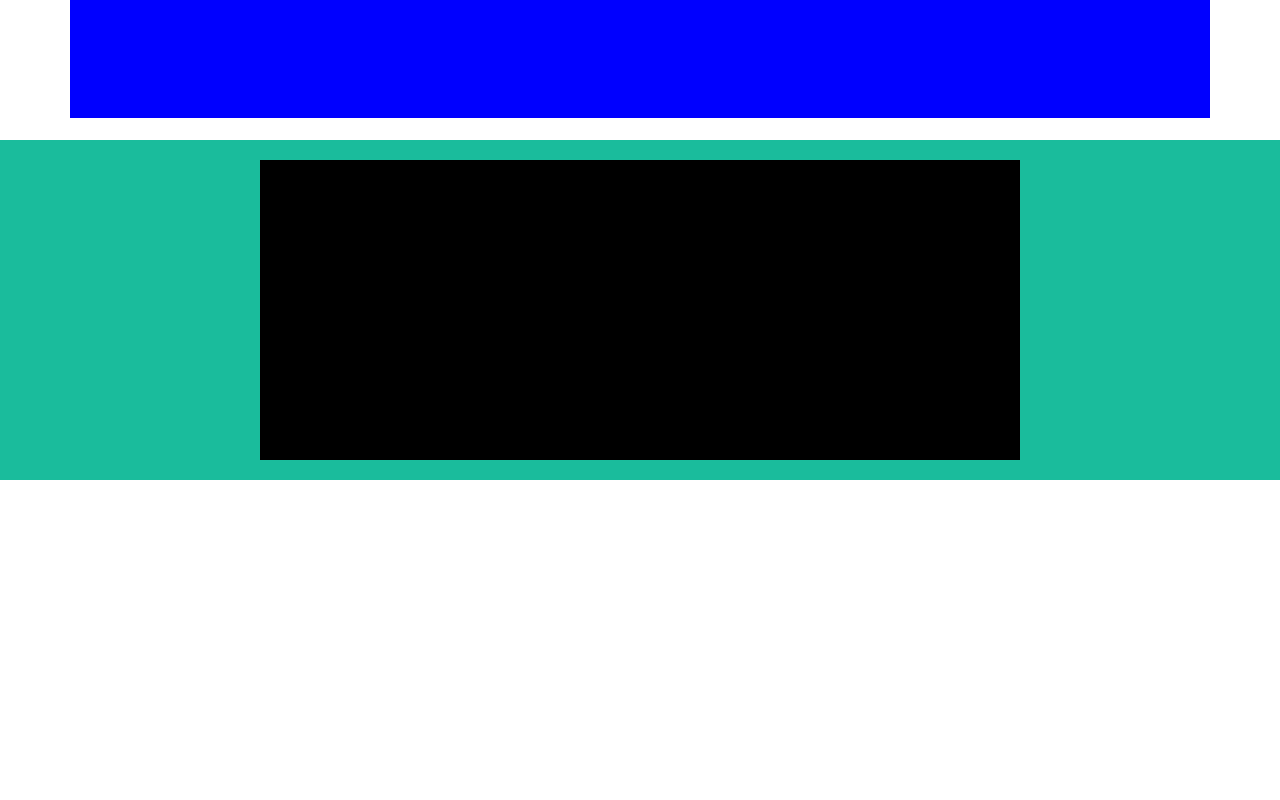
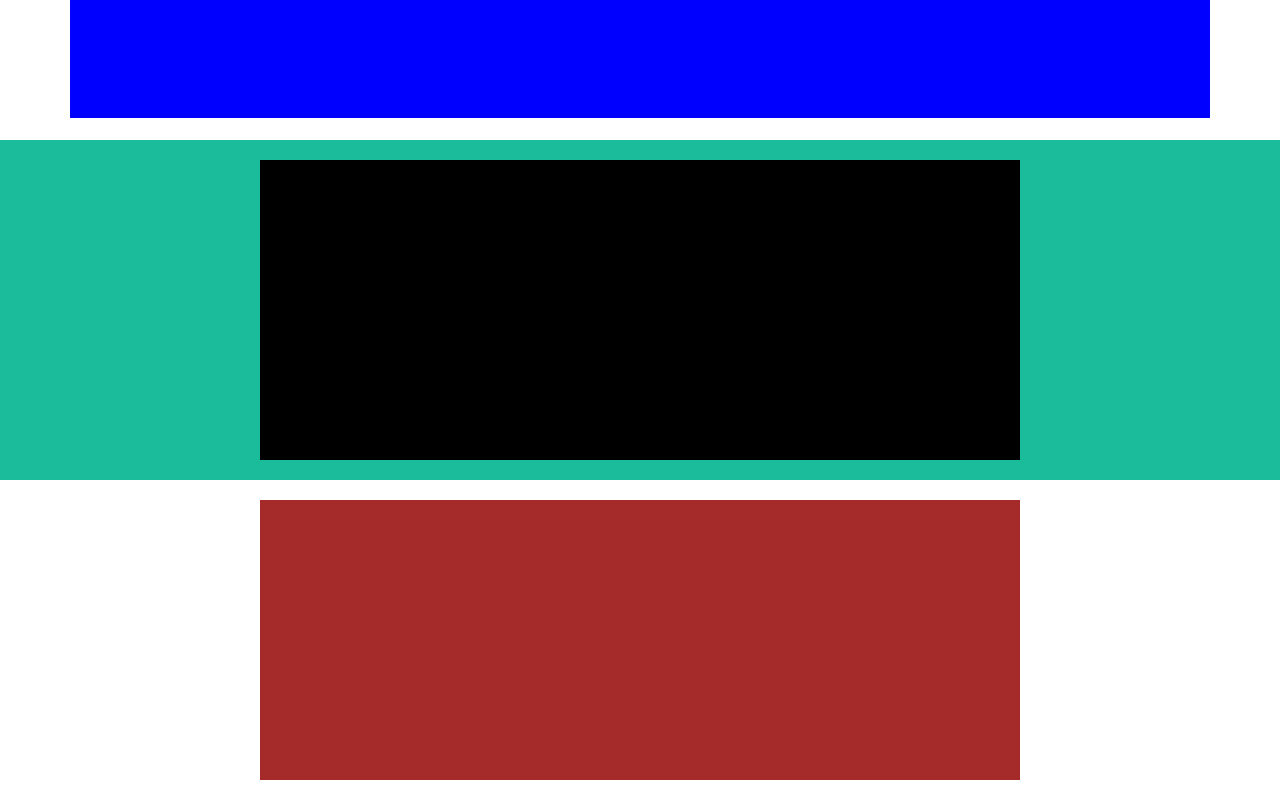
Before and after one commit to alep-2000/html-css-bootstrap-freelancer, a plain HTML site: page index.html in a window 1280 px wide. Shown: the part 1742-2542 px from the top of the page. Before the commit the page ends 2222 px from the top, so only its background shows below. Drawn offline with nearby package versions, Linux system fonts and the light colour scheme.

Commit message:
[FEAT STYLE]Add structure to the main

```diff
--- a/CSS/style.css
+++ b/CSS/style.css
@@ -54,4 +54,15 @@
     height: 300px;
     margin-top: 20px;
 }
+
+.background-5{
+    background-color: white;
+    height: 320px;
+}
+
+.background-brown{
+    background-color: brown;
+    height: 280px;
+    margin-top: 20px;
+}
 /* END MAIN */
--- a/index.html
+++ b/index.html
@@ -55,7 +55,17 @@
     </main>
     <!-- END MAIN -->
     <!-- FOOTER -->
-    <footer></footer>
+    <footer>
+        <div class="container-fluid background-5">
+            <div class="container">
+                <div class="row justify-content-center">
+                    <div class="col col-8 background-brown">
+
+                    </div>
+                </div>
+            </div>
+        </div>
+    </footer>
     <!-- END FOOTER -->
 </body>
 </html>
```
